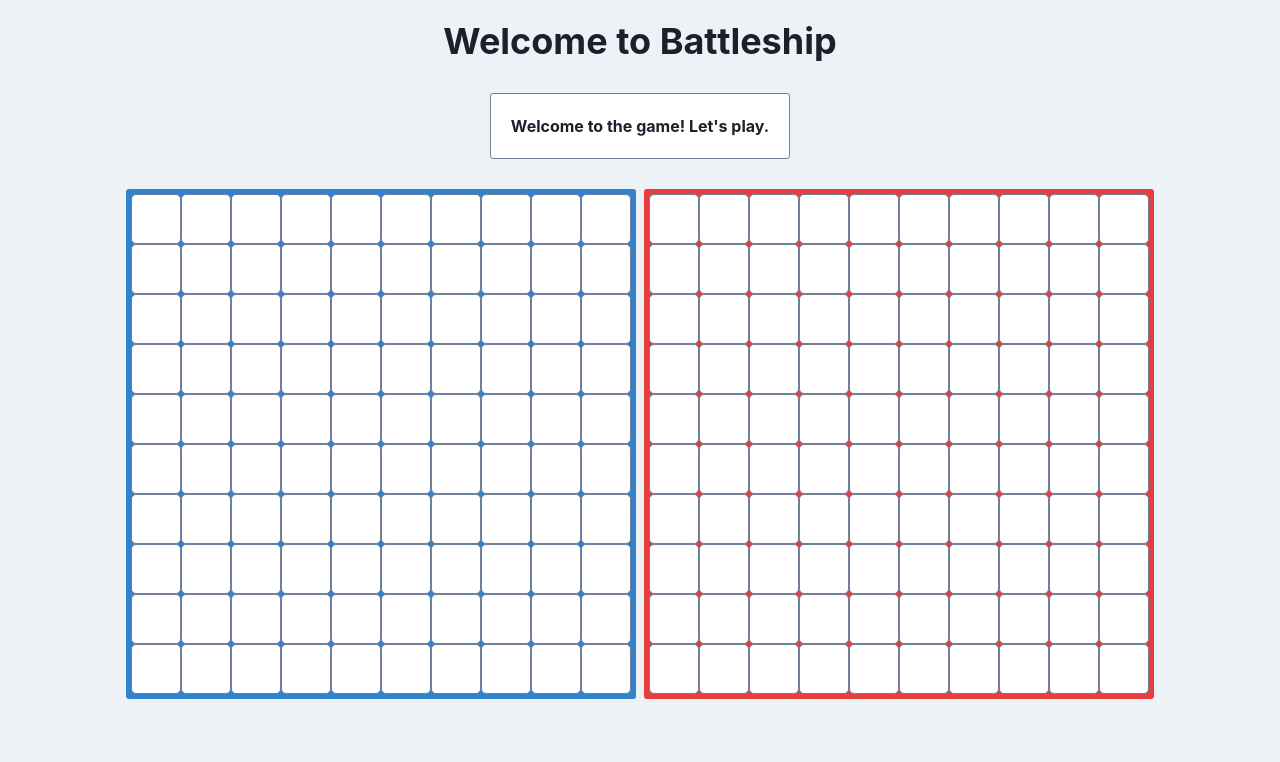
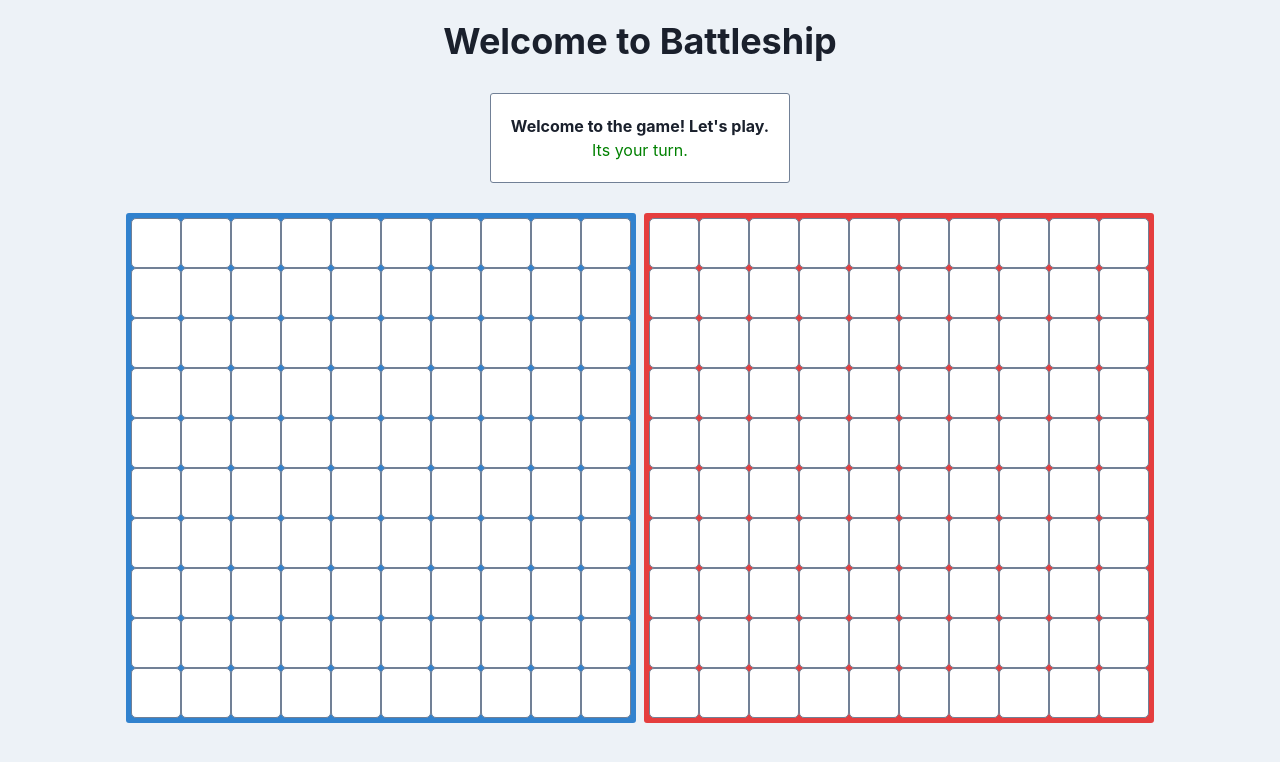
Before and after one commit to heyslevin/battleship, a React (Create React App) app: page / in a window 1280 px wide. Shown: the top 762 px of the page. Built offline with nearby package versions, Linux system fonts and the light colour scheme.

Commit message:
Turn state implemented

```diff
--- a/src/App.js
+++ b/src/App.js
@@ -1,9 +1,7 @@
 import Game from "./components/Game";
-import Scoreboard from "./components/Scoreboard";
 
 import { useEffect } from "react";
 import { ChakraProvider, Container } from "@chakra-ui/react";
-import Board from "./components/Board";
 
 function App() {
   // Sets the title
@@ -14,10 +12,7 @@ function App() {
   return (
     <ChakraProvider>
       <Container maxW="100%" height="100vh" py="5" bg="gray.100">
-        <Game>
-          <Scoreboard />
-          <Board />
-        </Game>
+        <Game />
       </Container>
     </ChakraProvider>
   );
--- a/src/components/Game.js
+++ b/src/components/Game.js
@@ -1,14 +1,19 @@
 import { Heading } from "@chakra-ui/react";
 import React from "react";
+import { useState } from "react";
+import Scoreboard from "./Scoreboard";
+import Board from "./Board";
 
-const Board = (props) => {
+const Game = (props) => {
+  const [turn, setTurn] = useState("player");
+
   return (
     <React.Fragment>
       <Heading align="center">Welcome to Battleship</Heading>
-      {props.children}
-      {console.log(props.children)}
+      <Scoreboard currentTurn={turn} />
+      <Board />
     </React.Fragment>
   );
 };
 
-export default Board;
+export default Game;
--- a/src/components/Scoreboard.js
+++ b/src/components/Scoreboard.js
@@ -1,7 +1,18 @@
-import { Box, Center, Heading } from "@chakra-ui/react";
+import { Box, Center, Heading, Text } from "@chakra-ui/react";
 import React from "react";
 
-const Scoreboard = (props) => {
+const Scoreboard = ({ currentTurn }) => {
+  let turnColor = "";
+  let turn = "";
+
+  if (currentTurn === "player") {
+    turnColor = "green";
+    turn = "your";
+  } else if (currentTurn === "computer") {
+    turnColor = "gray";
+    turn = "the computer's";
+  }
+
   return (
     <Center>
       <Box
@@ -16,6 +27,9 @@ const Scoreboard = (props) => {
         <Heading align="center" size="s">
           Welcome to the game! Let's play.
         </Heading>
+        <Text align="center" color={turnColor}>
+          Its {turn} turn.
+        </Text>
       </Box>
     </Center>
   );
```
Also changed, not shown: 1 other file (tests, documents, lock files or other folders).
